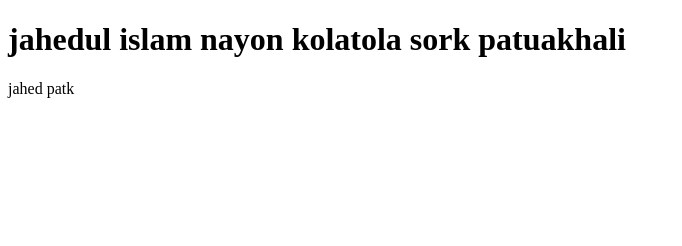
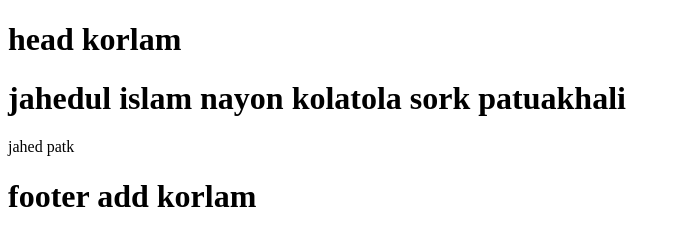
Before and after one commit to nayonptk/customrepo, a plain HTML site: page index.html in a window 1280 px wide. Shown: the whole page, without its empty margins (0-682 px from the left). Drawn offline with Linux system fonts and the light colour scheme.

Commit message:
index ar header and footer add korlam

```diff
--- a/index.html
+++ b/index.html
@@ -5,7 +5,15 @@
 	<title></title>
 </head>
 <body>
+
+<header>
+	<h1> head korlam</h1>
+</header>
 		<h1> jahedul islam nayon kolatola sork patuakhali</h1>
 		<p>jahed patk </p>
+
+		<footer>
+			<h1>footer add korlam</h1>
+		</footer>
 </body>
 </html>
```
